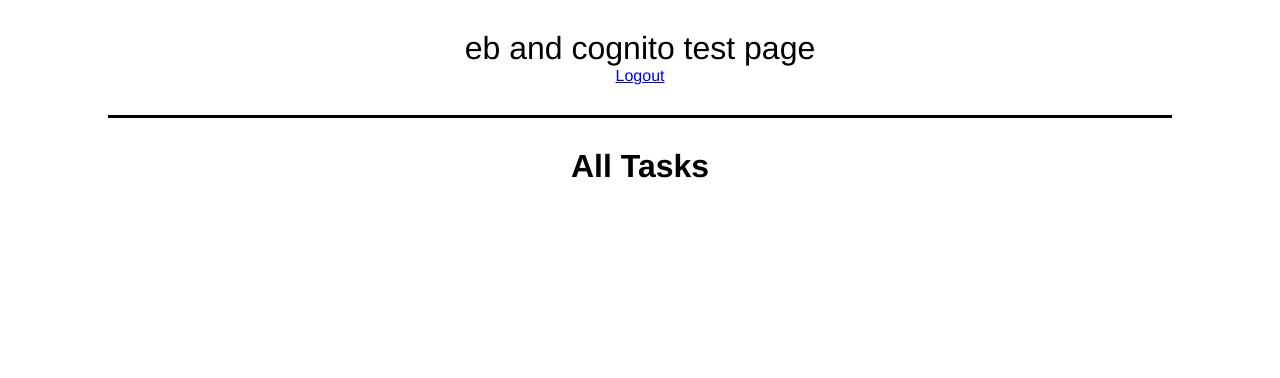
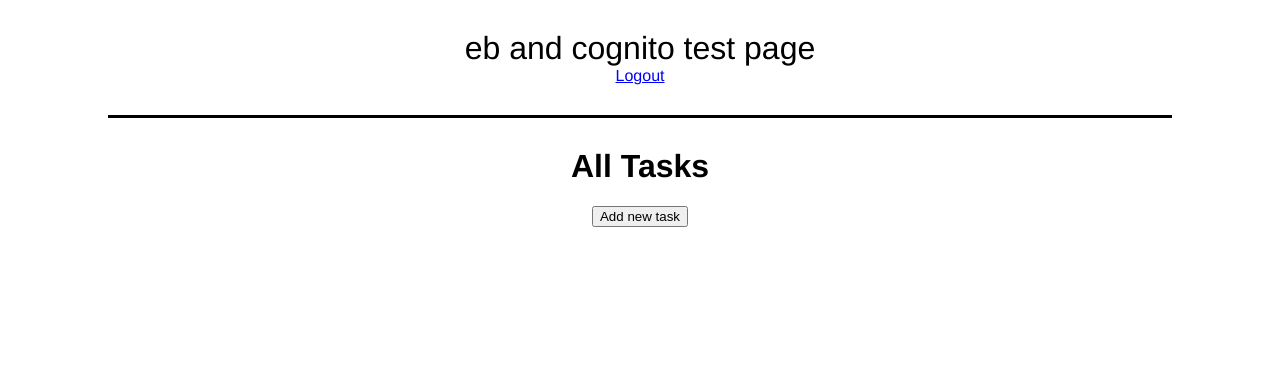
Before and after one commit to pranamyaa/List-it-A-To-Do-list-Application, a Flask app: page /tasks in a window 1280 px wide. Shown: the top 378 px of the page. Run offline with Flask 2, Linux system fonts and the light colour scheme; the visitor is signed in with stand-in values (Sample User, id 1); data that the repository does not hold is empty.

Commit message:
Add more task functions

```diff
--- a/application.py
+++ b/application.py
@@ -296,11 +296,34 @@ def isChecked(checked):
         return 'checked'
     return ''
 
+def isKeyIncluded(key, dictionary):
+    for k in list(dictionary.keys()):
+        if k == key:
+            return True
+    return False
 
+def deleteTask(taskid):
+    tasktable.delete_item(Key = { 'TaskID': taskid, 'Owner': session['loggedinUsername'] })
+
+def deleteSubtask(parenttask, subtaskid):
+    subtable.delete_item(Key = { 'ParentTask': parenttask, 'SubtaskID': subtaskid })
+
+# returns formatted date 'yyyy-mm-dd' to 'dd Mon yyyy'
+# or '' to ''
+def formatDate(original):
+    if original == '':
+        return ''
+    month = original[5:7]
+    months = ['Jan', 'Feb', 'Mar', 'Apr', 'May', 'Jun', 'Jul', 'Aug', 'Sep', 'Oct', 'Nov', 'Dec']
+    return original[8:] + ' ' + months[int(month)-1] + ' ' + original[:4]
+
+# print(formatDate('2015-12-25'))
 
 def uploadToS3(file, filename):
     bucket = ''
     response = s3client.upload_fileobj(file, bucket, filename, ExtraArgs={'ACL': 'public-read'})
+
+
 
 
 
@@ -386,12 +409,55 @@ def logout():
 
 @application.route("/tasks", methods=["GET", "POST"])
 def tasks():
-    # print(session['loggedinUsername'])
-    # print(getAllTasksByCurrentUser())
+    if request.method == "POST":
+
+        # add task
+        if request.form['tasks-type'] == 'add-task':
+            addtaskdone = False
+            addtaskfav = False
+            if isKeyIncluded('add-task-done', request.form):
+                addtaskdone = True
+            if isKeyIncluded('add-task-fav', request.form):
+                addtaskfav = True
+            addTask(request.form['add-task-title'], request.form['add-task-desc'], addtaskdone, addtaskfav)
+
+        # add subtask
+        if request.form['tasks-type'] == 'add-subtask':
+            addsubdone = False
+            if isKeyIncluded('add-sub-done', request.form):
+                addsubdone = True
+            addSubtask(request.form['add-sub-parent'], request.form['add-sub-title'], request.form['add-sub-desc'], request.form['add-sub-due'], addsubdone, request.form['add-sub-image'], request.form['add-sub-url'])
+
+        # update task
+        if request.form['tasks-type'] == 'update-task':
+            updatetaskdone = False
+            taskfav = False
+            if isKeyIncluded('update-task-done', request.form):
+                updatetaskdone = True
+            if isKeyIncluded('update-task-fav', request.form):
+                taskfav = True
+            updateTask(request.form['update-task-id'], request.form['update-task-title'], request.form['update-task-desc'], updatetaskdone, taskfav)
+
+        # update subtask
+        if request.form['tasks-type'] == 'update-subtask':
+            updatesubdone = False
+            if isKeyIncluded('update-sub-done', request.form):
+                updatesubdone = True
+            updateSubtask(request.form['update-sub-parent'], request.form['update-sub-id'], request.form['update-sub-title'], request.form['update-sub-desc'], request.form['update-sub-due'], updatesubdone, request.form['update-sub-image'], request.form['update-sub-url'])
+
+        # delete task
+        if request.form['tasks-type'] == 'delete-task':
+            deleteTask(request.form['delete-task-id'])
+
+        # delete subtask
+        if request.form['tasks-type'] == 'delete-subtask':
+            deleteSubtask(request.form['delete-sub-parent'], request.form['delete-sub-id'])
+
     return render_template("tasks.html",
         tasks=getAllTasksByCurrentUser(),
         getAllSubtasksByParent=getAllSubtasksByParent,
-        isChecked=isChecked)
+        isChecked=isChecked,
+        formatDate=formatDate)
 
 if __name__ == "__main__":
     application.run(debug=True)
--- a/static/script.js
+++ b/static/script.js
@@ -11,3 +11,7 @@ function toggleeditform(button) {
         formdiv.style.display = "none"
     }
 }
+
+function confirmdelete(tasktype) {
+    return confirm('Are you sure you want to delete this '+tasktype+'?')
+}
--- a/templates/tasks.html
+++ b/templates/tasks.html
@@ -1,6 +1,32 @@
 {% extends "base.html" %}
 {% block page %}
     <h1>All Tasks</h1>
+
+    <div>
+        <button onclick="toggleeditform(this)">Add new task</button>
+        <div style='display: none;'>
+            <form name='add-task-form' method='post'>
+                <input type="hidden" name="tasks-type" value='add-task'>
+                <p>
+                    <label>Title:</label>
+                    <input type="text" name="add-task-title" required>
+                </p>
+                <p>
+                    <label>Description:</label>
+                    <input type="text" name="add-task-desc">
+                </p>
+                <p>
+                    <label>Done:</label>
+                    <input type="checkbox" name="add-task-done" value='done'>
+                </p>
+                <p>
+                    <label>Favourited:</label>
+                    <input type="checkbox" name="add-task-fav" value='fav'>
+                </p>
+                <input type="submit" value="Add">
+        </form>
+        </div>
+    </div>
 
     {% for t in tasks %}
         <div class='container'>
@@ -15,9 +41,10 @@
             </h2>
             <div>{{ t['Desc'] }}</div>
 
-            <button onclick="toggleeditform(this)">Edit</button>
+            <button onclick="toggleeditform(this)">Edit this task</button>
             <div style='display: none;'>
                 <form name="update-task-form" method="post">
+                    <input type="hidden" name="tasks-type" value='update-task'>
                     <input type="hidden" name="update-task-id" value='{{ t['TaskID'] }}'>
                     <p>
                         <label>Title:</label>
@@ -38,7 +65,46 @@
                     <input type="submit" value="Update">
                 </form>
             </div>
+            <form name='delete-task-form' method='post' onsubmit="return confirmdelete('task')">
+                <input type="hidden" name="tasks-type" value='delete-task'>
+                <input type="hidden" name="delete-task-id" value='{{ t['TaskID'] }}'>
+                <input type='submit' value='Delete this task'>
+            </form>
 
+            <div>
+                <button onclick="toggleeditform(this)">Add new subtask</button>
+                <div style='display: none;'>
+                    <form name='add-sub-form' method='post'>
+                        <input type="hidden" name="tasks-type" value='add-subtask'>
+                        <input type="hidden" name="add-sub-parent" value='{{ t['TaskID'] }}'>
+                    <p>
+                        <label>Title:</label>
+                        <input type="text" name="add-sub-title" required>
+                    </p>
+                    <p>
+                        <label>Description:</label>
+                        <input type="text" name="add-sub-desc">
+                    </p>
+                    <p>
+                        <label>Due:</label>
+                        <input type="date" name='add-sub-due'>
+                    </p>
+                    <p>
+                        <label>Done:</label>
+                        <input type="checkbox" name="add-sub-done" value='done'>
+                    </p>
+                    <p>
+                        <label>Image:</label>
+                        <input type="text" name='add-sub-image'>
+                    </p>
+                    <p>
+                        <label>URL:</label>
+                        <input type="text" name='add-sub-url'>
+                    </p>
+                    <input type="submit" value="Add">
+                    </form>
+                </div>
+            </div>
 
         {% for s in getAllSubtasksByParent(t['TaskID']) %}
             <div class='subtask' style='background-color: lightgrey;'>
@@ -49,26 +115,27 @@
                     {{ s['Title'] }}
                 </h3>
                 <div>{{ s['Desc'] }}</div>
-                <div>{{ s['Due'] }}</div>
+                <div>{{ formatDate(s['Due']) }}</div>
                 <div>{{ s['Image'] }}</div>
                 <div>{{ s['Url'] }}</div>
 
-                <button onclick="toggleeditform(this)">Edit</button>
+                <button onclick="toggleeditform(this)">Edit this subtask</button>
                 <div style='display: none;'>
                     <form name="update-sub-form" method="post">
+                        <input type="hidden" name="tasks-type" value='update-subtask'>
                         <input type="hidden" name="update-sub-parent" value='{{ s['ParentTask'] }}'>
                         <input type="hidden" name="update-sub-id" value='{{ s['SubtaskID'] }}'>
                         <p>
                             <label>Title:</label>
-                            <input type="text" name="update-sub-title" required>
+                            <input type="text" name="update-sub-title" value='{{ s['Title'] }}' required>
                         </p>
                         <p>
                             <label>Description:</label>
-                            <input type="text" name="update-sub-desc">
+                            <input type="text" name="update-sub-desc" value='{{ s['Desc'] }}'>
                         </p>
                         <p>
                             <label>Due date:</label>
-                            <input type="text" name="update-sub-due">
+                            <input type="date" name="update-sub-due" value='{{ s['Due'] }}'>
                         </p>
                         <p>
                             <label>Done:</label>
@@ -76,15 +143,21 @@
                         </p>
                         <p>
                             <label>Image:</label>
-                            <input type="text" name="update-sub-image">
+                            <input type="text" name="update-sub-image" value='{{ s['Image'] }}'>
                         </p>
                         <p>
                             <label>URL:</label>
-                            <input type="text" name="update-sub-url">
+                            <input type="text" name="update-sub-url" value='{{ s['Url'] }}'>
                         </p>
                         <input type="submit" value="Update">
                     </form>
                 </div>
+                <form name='delete-sub-form' method='post' onsubmit="return confirmdelete('subtask')">
+                    <input type="hidden" name="tasks-type" value='delete-subtask'>
+                    <input type="hidden" name="delete-sub-parent" value='{{ s['ParentTask'] }}'>
+                    <input type="hidden" name="delete-sub-id" value='{{ s['SubtaskID'] }}'>
+                    <input type='submit' value='Delete this subtask'>
+                </form>
             </div>
         {% endfor %}
 
```
